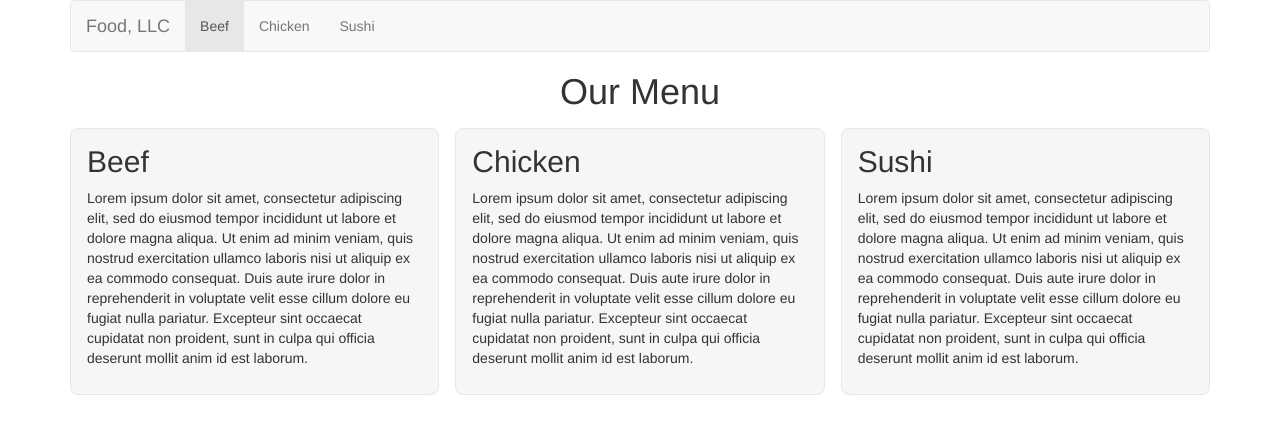
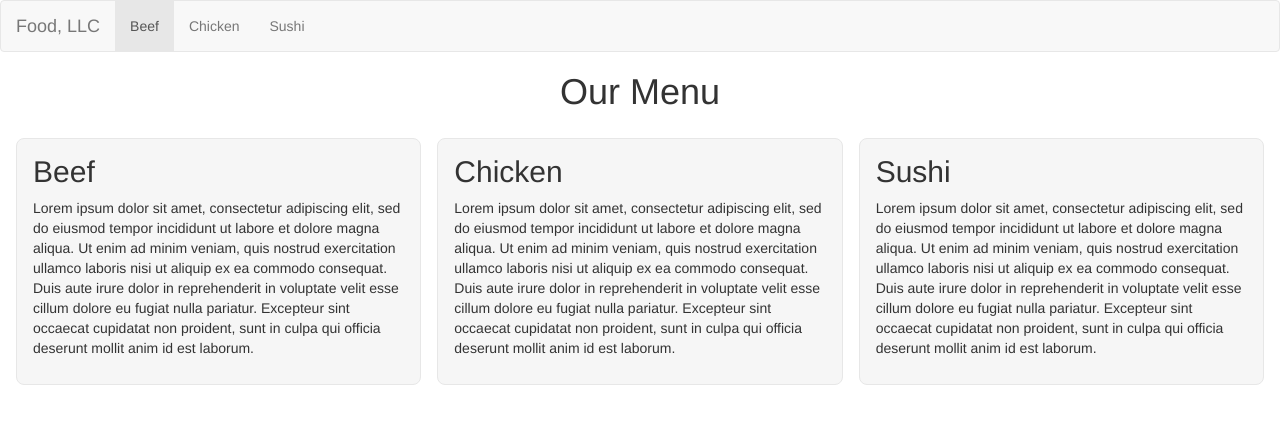
Before and after one commit to DaveGeorgeDesign/module-3-solution, a plain HTML site: page index.html in a window 1280 px wide. Drawn offline with Linux system fonts and the light colour scheme.

Commit message:
Update styles.css
Added in css changes to make nav bar full width.

```diff
--- a/css/styles.css
+++ b/css/styles.css
@@ -5,8 +5,15 @@
 	padding: 0px;
 }
 
+.container{
+	width:100%;
+	padding:0px;
+	margin: 0px;
+}
+
+
 .page-title {
-	margin: 16px;
+	margin-top: 16px;
 }
 
 
@@ -14,6 +21,8 @@
 	display: grid;
 	grid-template-columns: 1fr;
 	grid-gap: 16px;
+	padding:16px;
+
 }
 
 .menu-item{
```
